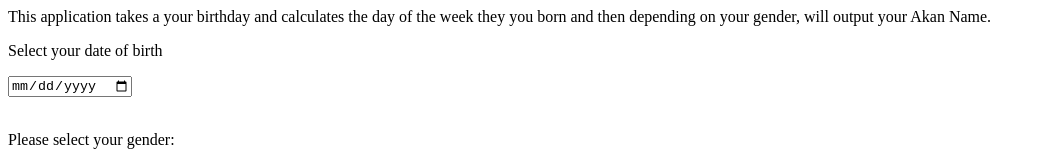
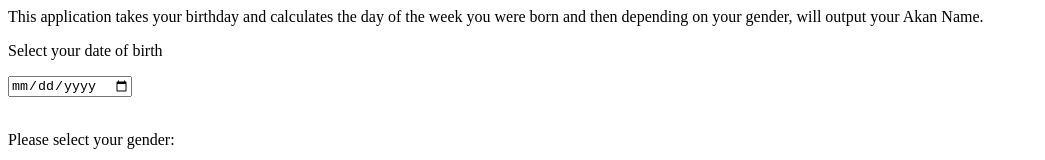
Before and after one commit to Kizito-Alberrt/Naming, a plain HTML site: page index.html in a window 1280 px wide. Shown: the top 160 px of the page, without its empty margins (0-1045 px from the left). Drawn offline with Linux system fonts and the light colour scheme; a script that the page names is missing.

Commit message:
added words and deleted some at the index.html

```diff
--- a/index.html
+++ b/index.html
@@ -7,7 +7,7 @@
 <body>
     <script src="scripts.js"></script>
 	<div>
-		This application takes a your birthday and calculates the day of the week they you born and then depending on your gender, will output your Akan Name.
+		This application takes your birthday and calculates the day of the week you were born and then depending on your gender, will output your Akan Name.
 	</div>
 	<div>
 		<p>Select your date of birth</p>
```
